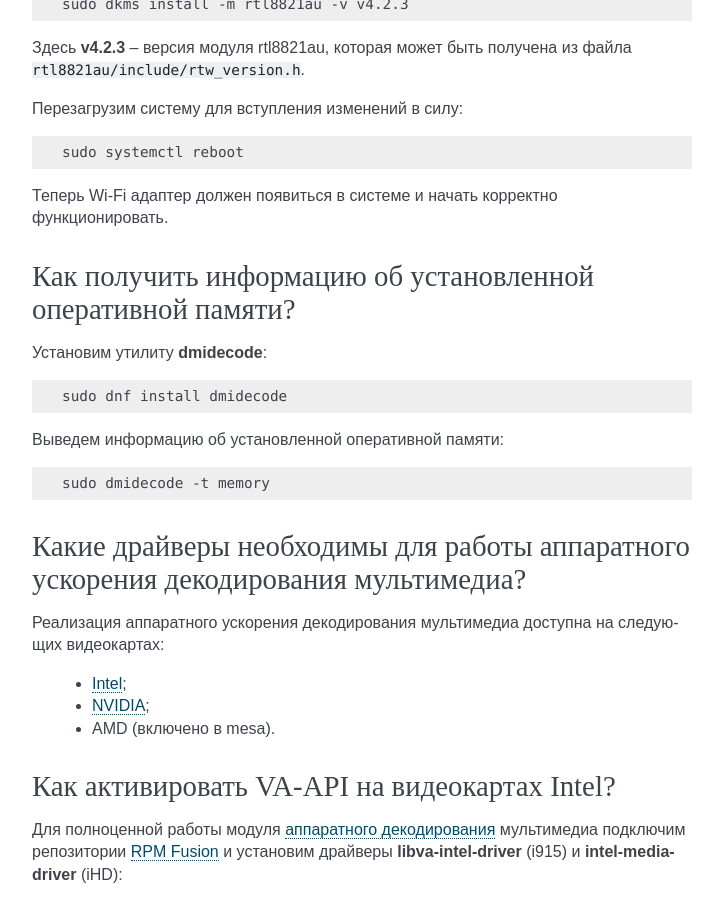
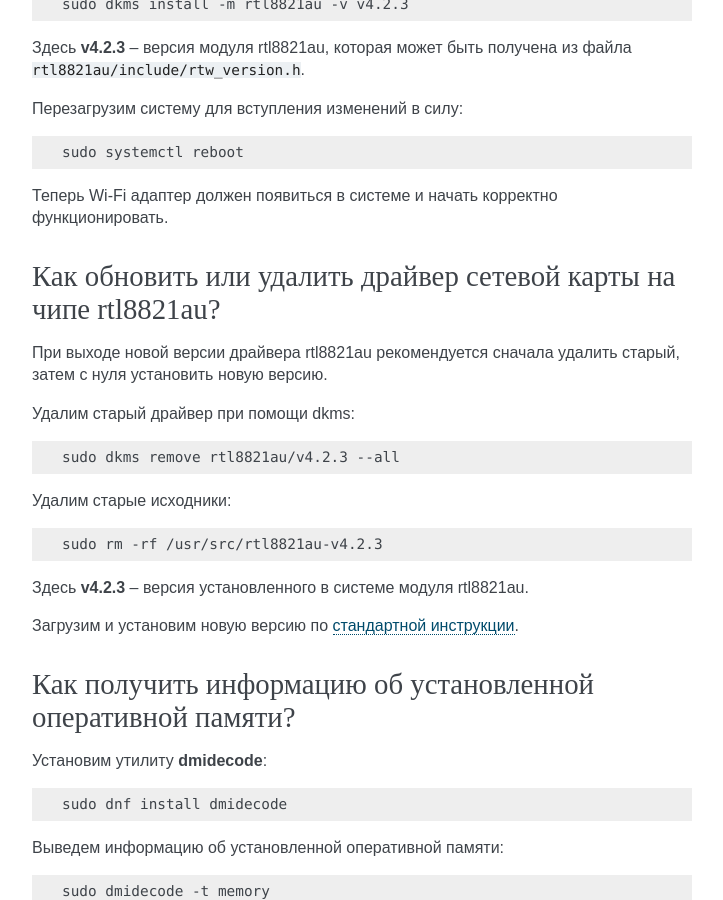
Before and after one commit to RussianFedora/FAQ, a Sphinx documentation site: the page built from source/hardware.rst, in a window 1280 px wide and 900 px high, scrolled down 21459 px. Shown: the whole window, without its empty margins (388-1111 px from the left). Built offline with Sphinx 7.4.7, drawn with Linux system fonts in a browser that asks for light colours; comment, search, counter and statistics services are not loaded; some of the changed text lies outside the part shown.

Commit message:
Added question about rtl8821au driver upgrade and uninstallation.

```diff
--- a/source/hardware.rst
+++ b/source/hardware.rst
@@ -1185,6 +1185,30 @@ ICC профиль можно получить либо на сайте прои
 
 Теперь Wi-Fi адаптер должен появиться в системе и начать корректно функционировать.
 
+.. index:: wi-fi, dkms, kernel module, kernel, rtl8821au, realtek
+.. _rtl8821au-update:
+
+Как обновить или удалить драйвер сетевой карты на чипе rtl8821au?
+=====================================================================
+
+При выходе новой версии драйвера rtl8821au рекомендуется сначала удалить старый, затем с нуля установить новую версию.
+
+Удалим старый драйвер при помощи dkms:
+
+.. code-block:: text
+
+    sudo dkms remove rtl8821au/v4.2.3 --all
+
+Удалим старые исходники:
+
+.. code-block:: text
+
+    sudo rm -rf /usr/src/rtl8821au-v4.2.3
+
+Здесь **v4.2.3** -- версия установленного в системе модуля rtl8821au.
+
+Загрузим и установим новую версию по :ref:`стандартной инструкции <rtl8821au-install>`.
+
 .. index:: ram, memory, dmidecode, dmi
 .. _ram-info:
 
```
